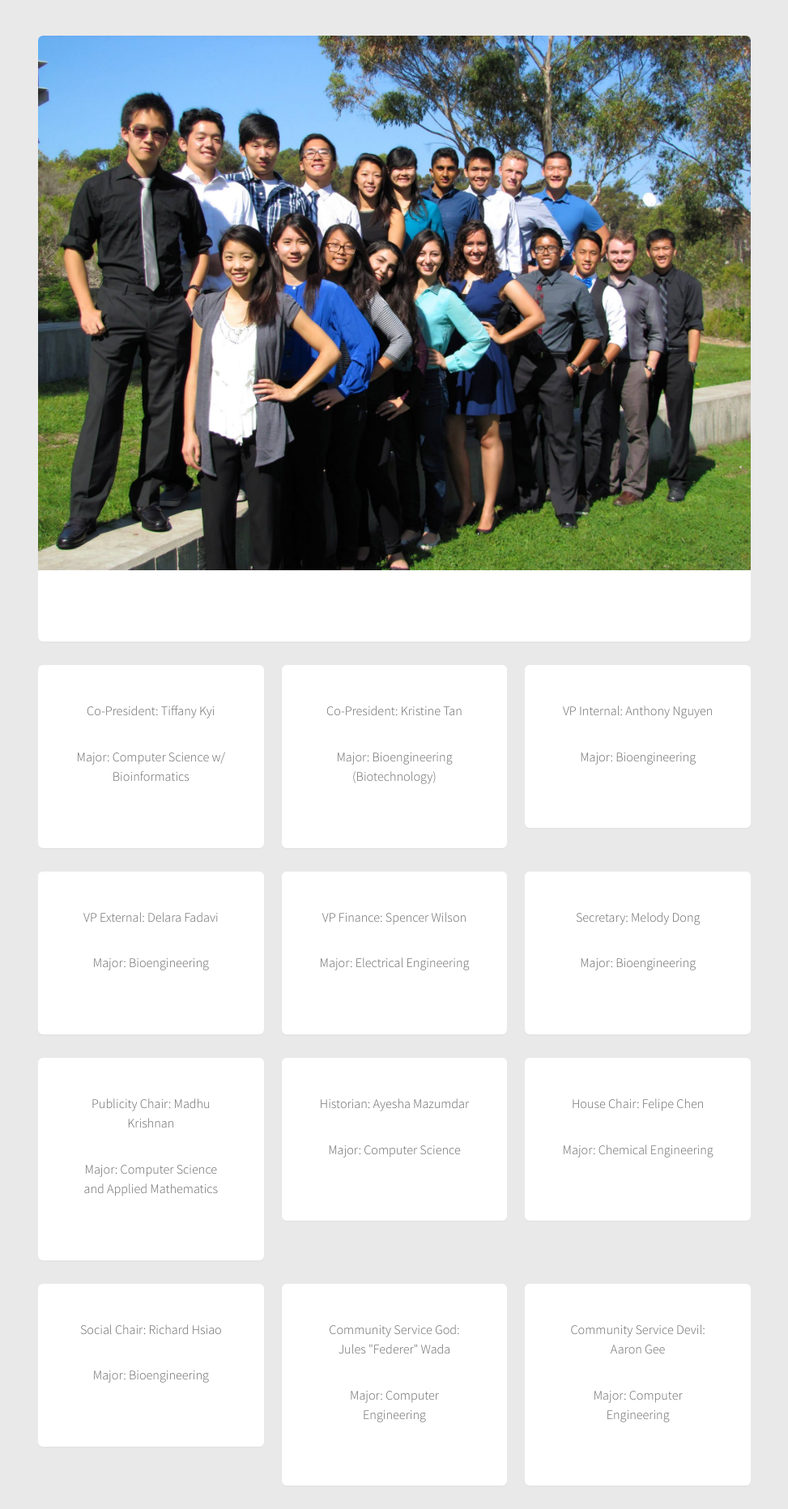
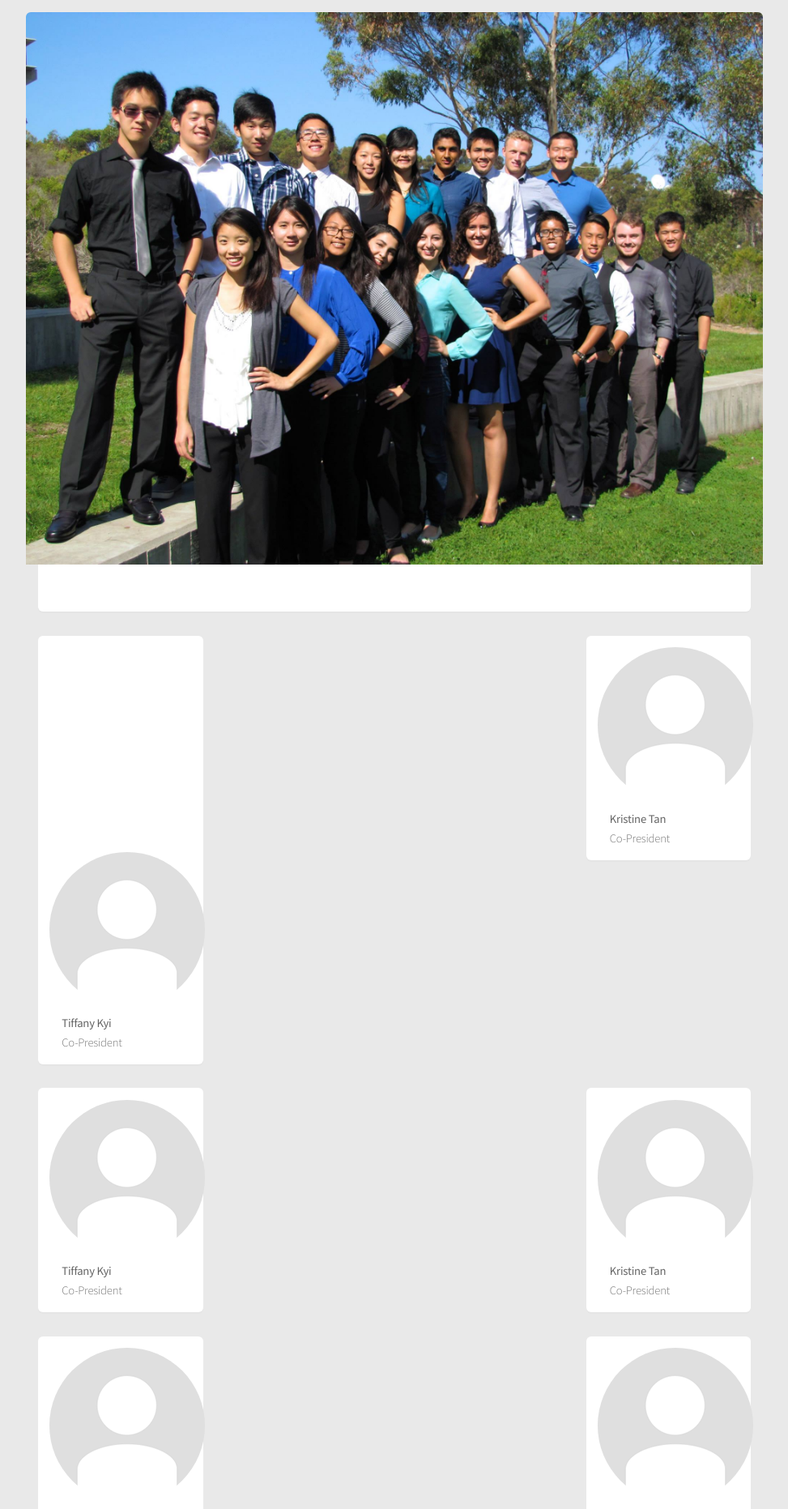
Before and after one commit to MadhuVK/tbp-website, a PHP site: page /officers.html in a window 1280 px wide. Shown: the part 163-2026 px from the top of the page at 81% size, without its empty margins (153-1126 px from the left). Run offline with PHP 8.4, Linux system fonts and the light colour scheme.

Commit message:
Added more pages. Fixed up some stuff with the CSS. Officer page needs work.

```diff
--- a/css/style.css
+++ b/css/style.css
@@ -47,7 +51,7 @@ em, i {
 }
 
 p {
-  margin: 0 0 2em 0;
+  margin: 0 0 1em 0;
 }
 
 h1, h2, h3, h4, h5, h6 {
@@ -411,7 +415,7 @@ input[type="radio"] + label:before {
   border-radius: 6px;
   box-shadow: 0 2px 0 0 #e5e5e5;
   margin: 0 0 2em 0;
-  padding: 3em;
+  padding: 1em 2em;
 }
 
 .box > :last-child {
@@ -617,6 +621,14 @@ input[type="radio"] + label:before {
 .image.fit img {
   display: block;
   width: 100%;
+}
+
+.image.round img {
+  margin: auto -15px;
+  display: block;
+  -moz-border-radius: 50%;
+  -webkit-border-radius: 50%;
+  border-radius: 50%;
 }
 
 /* List */
--- a/officers.html
+++ b/officers.html
@@ -56,191 +56,156 @@
     </div>
 
     <div class="row">
-      <div class="4u">
-        <section class="box special">
-          <h4>
-            <p>Co-President: Tiffany Kyi</p>
-            <p>Major: Computer Science w/ Bioinformatics</p>
-          </h4>
+      <div class="3u">
+        <section id="officer" class="box">
+          <div id="overlay"><span id="plus">+</span></div>
+          <span class="image round"><img src="images/generic_officer.png" alt=""/></span>
+          <p><b>Tiffany Kyi</b><br />Co-President</p>
         </section>
       </div>
-      <div class="4u">
-        <section class="box special">
-          <h4>
-          <p>Co-President: Kristine Tan</p>
-          <p>Major: Bioengineering (Biotechnology)</p>
-        </h4>
-        </section>
-      </div>
-      <div class="4u">
-        <section class="box special">
-          <h4>
-            <p>VP Internal: Anthony Nguyen</p>
-            <p>Major: Bioengineering</p>
-          </h4>
+      <div class="3u -6u">
+        <section class="box">
+          <span class="image round"><img src="images/generic_officer.png" alt=""/></span>
+          <p><b>Kristine Tan</b><br />Co-President</p>
         </section>
       </div>
     </div>
 
     <div class="row">
-      <div class="4u">
-        <section class="box special">
-          <h4>
-            <p>VP External: Delara Fadavi</p>
-            <p>Major: Bioengineering</p>
-          </h4>
-
+      <div class="3u">
+        <section class="box">
+          <span id="officer" class="image round"><img src="images/generic_officer.png" alt=""/></span>
+          <p><b>Tiffany Kyi</b><br />Co-President</p>
         </section>
       </div>
-      <div class="4u">
-        <section class="box special">
-          <h4>
-            <p>VP Finance: Spencer Wilson</p>
-            <p>Major: Electrical Engineering</p>
-          </h4>
-        </section>
-      </div>
-      <div class="4u">
-        <section class="box special">
-          <h4>
-            <p>Secretary: Melody Dong</p>
-            <p>Major: Bioengineering</p>
-          </h4>
+      <div class="3u -6u">
+        <section class="box">
+          <span id="officer" class="image round"><img src="images/generic_officer.png" alt=""/></span>
+          <p><b>Kristine Tan</b><br />Co-President</p>
         </section>
       </div>
     </div>
 
     <div class="row">
-      <div class="4u">
-        <section class="box special">
-          <h4>
-            <p>Publicity Chair: Madhu Krishnan</p>
-            <p>Major: Computer Science and Applied Mathematics</p>
-          </h4>
+      <div class="3u">
+        <section class="box">
+          <span class="image round"><img src="images/generic_officer.png" alt=""/></span>
+          <p><b>Tiffany Kyi</b><br />Co-President</p>
         </section>
       </div>
-      <div class="4u">
-        <section class="box special">
-          <h4>
-          <p>Historian: Ayesha Mazumdar</p>
-          <p>Major: Computer Science</p>
-        </h4>
-        </section>
-      </div>
-      <div class="4u">
-        <section class="box special">
-          <h4>
-          <p>House Chair: Felipe Chen</p>
-          <p>Major: Chemical Engineering</p>
-        </h4>
+      <div class="3u -6u">
+        <section class="box">
+          <span class="image round"><img src="images/generic_officer.png" alt=""/></span>
+          <p><b>Kristine Tan</b><br />Co-President</p>
         </section>
       </div>
     </div>
 
     <div class="row">
-      <div class="4u">
-        <section class="box special">
-          <h4>
-          <p>Social Chair: Richard Hsiao</p>
-          <p>Major: Bioengineering</p>
-        </h4>
+      <div class="3u">
+        <section class="box">
+          <span class="image round"><img src="images/generic_officer.png" alt=""/></span>
+          <p><b>Tiffany Kyi</b><br />Co-President</p>
         </section>
       </div>
-      <div class="4u">
-        <section class="box special">
-          <h4>
-
-          <p>Community Service God: Jules "Federer" Wada</p>
-          <p>Major: Computer Engineering</p>
-        </h4>
-        </section>
-      </div>
-      <div class="4u">
-        <section class="box special">
-          <h4>
-          <p>Community Service Devil: Aaron Gee</p>
-          <p>Major: Computer Engineering</p>
-        </h4>
+      <div class="3u -6u">
+        <section class="box">
+          <span class="image round"><img src="images/generic_officer.png" alt=""/></span>
+          <p><b>Kristine Tan</b><br />Co-President</p>
         </section>
       </div>
     </div>
 
     <div class="row">
-      <div class="4u">
-        <section class="box special">
-          <h4>
-          <p>Outreach Chair: Cindy Trinh</p>
-          <p>Major: Bioengineering</p>
-        </h4>
+      <div class="3u">
+        <section class="box">
+          <span class="image round"><img src="images/generic_officer.png" alt=""/></span>
+          <p><b>Tiffany Kyi</b><br />Co-President</p>
         </section>
       </div>
-      <div class="4u">
-        <section class="box special">
-          <h4>
-          <p>Tutoring Chair: David Leung</p>
-          <p>Major: Mechanical Engineering</p>
-        </h4>
-        </section>
-      </div>
-      <div class="4u">
-        <section class="box special">
-          <h4>
-          <p>BENG Representative: Nazanin Nourani</p>
-          <p>Major: Bioengineering</p>
-        </h4>
+      <div class="3u -6u">
+        <section class="box">
+          <span class="image round"><img src="images/generic_officer.png" alt=""/></span>
+          <p><b>Kristine Tan</b><br />Co-President</p>
         </section>
       </div>
     </div>
 
     <div class="row">
-      <div class="4u">
-        <section class="box special">
-          <h4>
-          <p>CSE Representative: Jesse Qin</p>
-          <p>Major: Bioengineering</p>
-        </h4>
+      <div class="3u">
+        <section class="box">
+          <span class="image round"><img src="images/generic_officer.png" alt=""/></span>
+          <p><b>Tiffany Kyi</b><br />Co-President</p>
         </section>
       </div>
-      <div class="4u">
-        <section class="box special">
-          <h4>
-          <p>ECE Representative: Sammie Wang</p>
-          <p>Major: Electrical Engineering</p>
-        </h4>
-        </section>
-      </div>
-      <div class="4u">
-        <section class="box special">
-          <h4>
-          <p>MAE Representative: Joseph To</p>
-          <p>Major: Mechanical Engineering</p>
-        </h4>
+      <div class="3u -6u">
+        <section class="box">
+          <span class="image round"><img src="images/generic_officer.png" alt=""/></span>
+          <p><b>Kristine Tan</b><br />Co-President</p>
         </section>
       </div>
     </div>
 
     <div class="row">
-      <div class="4u">
-        <section class="box special">
-          <h4>
-          <p>NANO Representative: Thomas Arnold</p>
-          <p>Major: Chemical Engineering</p>
-        </h4>
+      <div class="3u">
+        <section class="box">
+          <span class="image round"><img src="images/generic_officer.png" alt=""/></span>
+          <p><b>Tiffany Kyi</b><br />Co-President</p>
         </section>
       </div>
-      <div class="4u">
-        <section class="box special">
-          SE Representative: Carolina Jauregui
-          Major: Structural Engineering
-        </section>
-      </div>
-      <div class="4u">
-        <section class="box special">
-          TESC Representative: Amy Chung
-          Major: Bioengineering
+      <div class="3u -6u">
+        <section class="box">
+          <span class="image round"><img src="images/generic_officer.png" alt=""/></span>
+          <p><b>Kristine Tan</b><br />Co-President</p>
         </section>
       </div>
     </div>
+
+    <div class="row">
+      <div class="3u">
+        <section class="box">
+          <span class="image round"><img src="images/generic_officer.png" alt=""/></span>
+          <p><b>Tiffany Kyi</b><br />Co-President</p>
+        </section>
+      </div>
+      <div class="3u -6u">
+        <section class="box">
+          <span class="image round"><img src="images/generic_officer.png" alt=""/></span>
+          <p><b>Kristine Tan</b><br />Co-President</p>
+        </section>
+      </div>
+    </div>
+
+    <div class="row">
+      <div class="3u">
+        <section class="box">
+          <span class="image round"><img src="images/generic_officer.png" alt=""/></span>
+          <p><b>Tiffany Kyi</b><br />Co-President</p>
+        </section>
+      </div>
+      <div class="3u -6u">
+        <section class="box">
+          <span class="image round"><img src="images/generic_officer.png" alt=""/></span>
+          <p><b>Kristine Tan</b><br />Co-President</p>
+        </section>
+      </div>
+    </div>
+
+    <div class="row">
+      <div class="3u">
+        <section class="box">
+          <span class="image round"><img src="images/generic_officer.png" alt=""/></span>
+          <p><b>Tiffany Kyi</b><br />Co-President</p>
+        </section>
+      </div>
+      <div class="3u -6u">
+        <section class="box">
+          <span class="image round"><img src="images/generic_officer.png" alt=""/></span>
+          <p><b>Kristine Tan</b><br />Co-President</p>
+        </section>
+      </div>
+    </div>
+
   </section>
 </body>
 </html>
```
Also changed, not shown: other parts of css/style.css (+24 -4 lines), benefits.html (added, +121 -0 lines), contact.html (+36 -13 lines), events.html (+49 -10 lines), index.html (+15 -10 lines), requirements.html (added, +121 -0 lines), README.txt, images/bent.jpg (added), images/generic_officer.png (added), 4 other files. Lines whose indentation alone changed are shown as unchanged.
